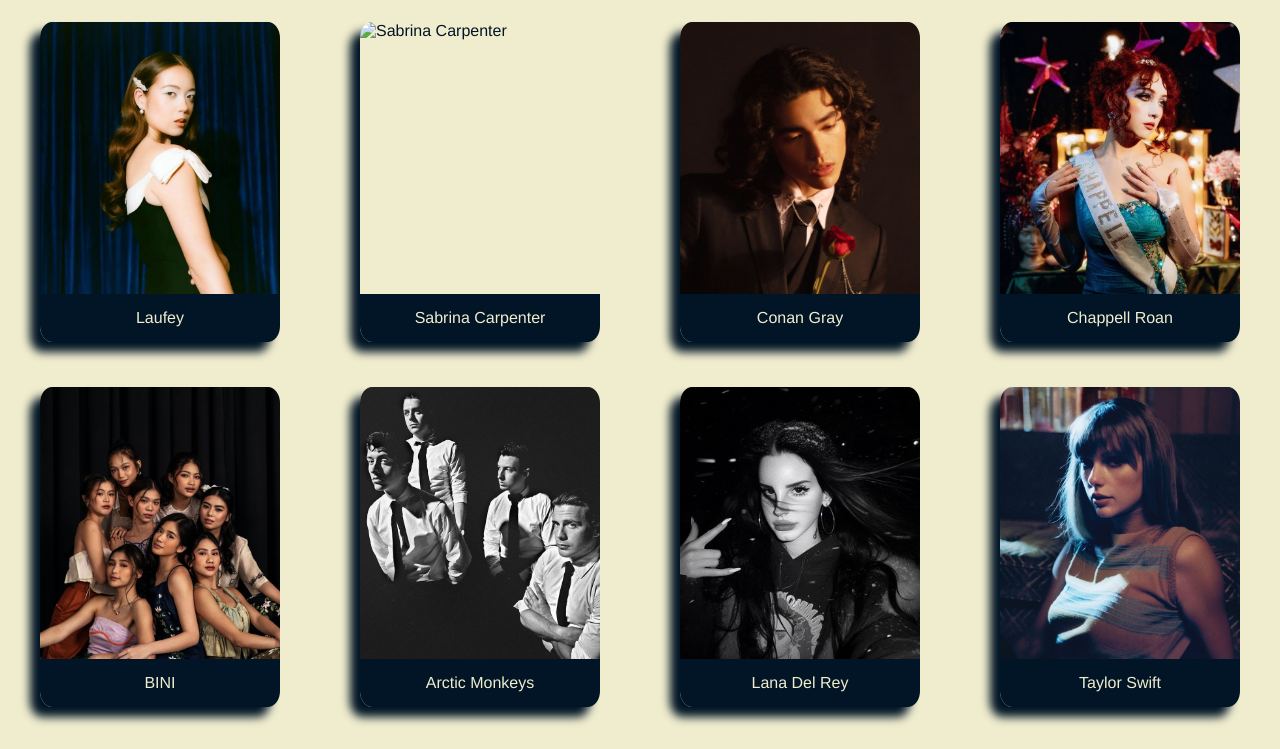
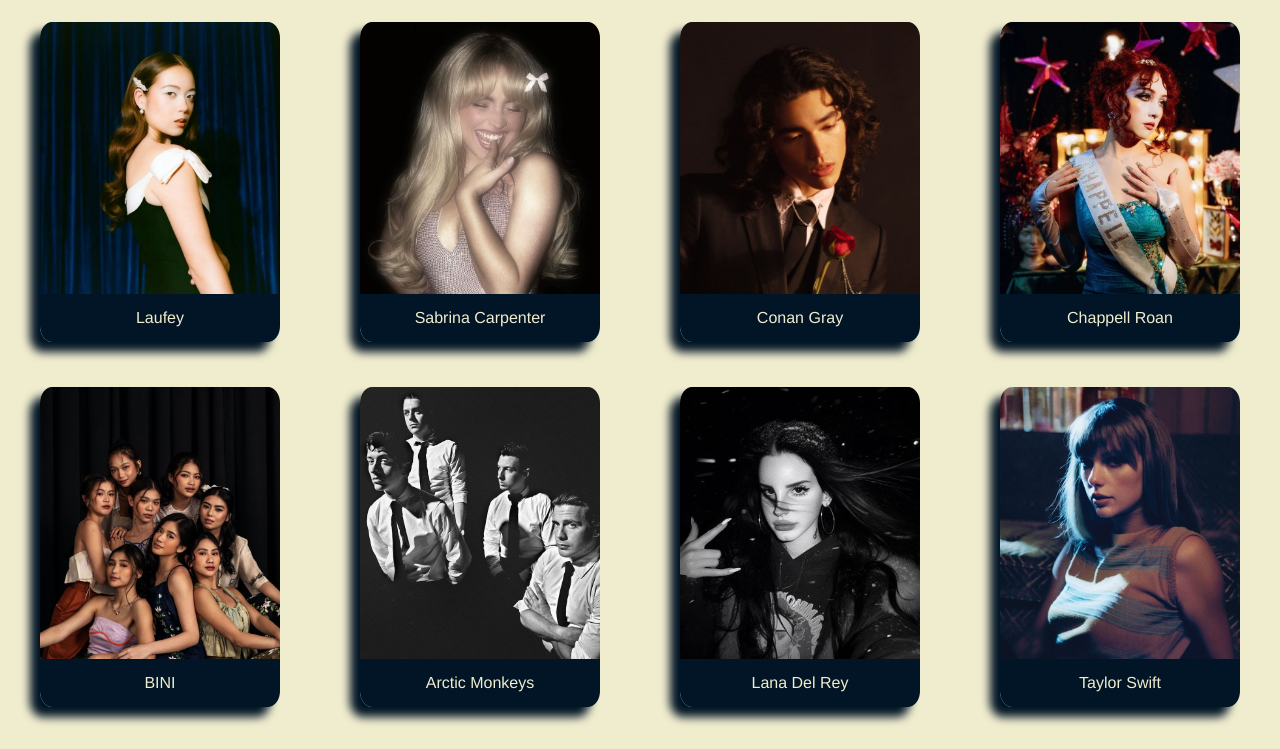
Before and after one commit to mrojerodee/Personal-Website, a plain HTML site: page docs/music.html in a window 1280 px wide. Shown: the top 749 px of the page. Drawn offline with Linux system fonts and the light colour scheme; the site is published under a folder, as on GitHub Pages, so addresses that start at the root find nothing.

Commit message:
Update to relative path

```diff
--- a/docs/music.html
+++ b/docs/music.html
@@ -34,7 +34,7 @@
             <div class="artist-card">
                 <div class="artist-card-content">
                     <div class="artist-card-front">
-                        <img src="/images/artists/sabrina-carpenter.jpg" alt="Sabrina Carpenter">
+                        <img src="images/artists/sabrina-carpenter.jpg" alt="Sabrina Carpenter">
                     </div>
                     <div class="artist-card-back">
                         <a href="https://open.spotify.com/artist/74KM79TiuVKeVCqs8QtB0B?si=nkFaNEcVRLSWNROs7eeijg" target="_blank">
```
